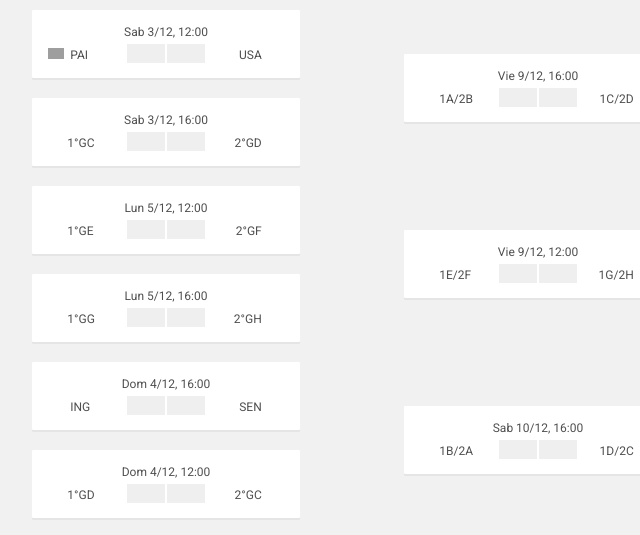
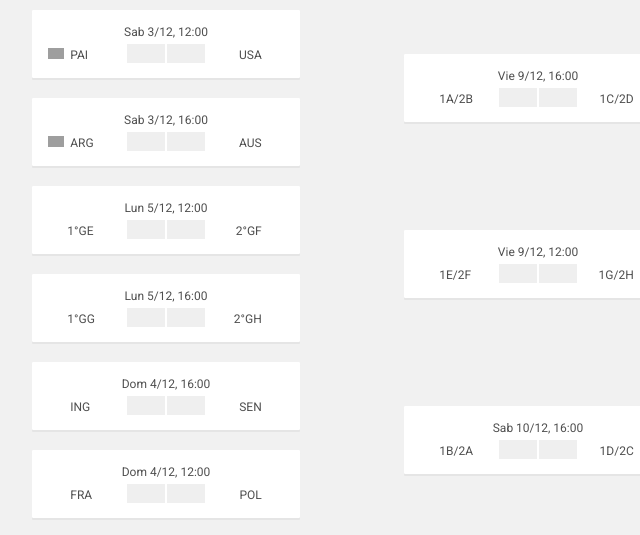
Before and after one commit to josemqu/2022-world-cup-fixture, a website with bundled scripts: page index.html in a window 1280 px wide. Shown: the part 1700-2235 px from the top of the page, 102-742 px from the left. Built offline with nearby package versions, Linux system fonts and the light colour scheme; grey boxes are pictures that could not be loaded; a script that the page names is missing; files whose address does not match are found by name.

Commit message:
second round #2

```diff
--- a/index.html
+++ b/index.html
@@ -135,10 +135,10 @@
                                 <table class="game">
                                     <tbody>
                                         <tr id="m50">
-                                            <td class="home-team"><i class="flag"></i>1°GC</td>
+                                            <td class="home-team"><i class="flag flag-argentina"></i> ARG</td>
                                             <td class="home-goals"></td>
                                             <td class="away-goals"></td>
-                                            <td class="away-team">2°GD <i class="flag"></i></td>
+                                            <td class="away-team">AUS <i class="flag flag-australia"></i></td>
                                         </tr>
                                     </tbody>
                                 </table>
@@ -187,10 +187,10 @@
                                 <table class="game">
                                     <tbody>
                                         <tr id="m52">
-                                            <td class="home-team"><i class="flag"></i>1°GD</td>
+                                            <td class="home-team"><i class="flag flag-france"></i> FRA</td>
                                             <td class="home-goals"></td>
                                             <td class="away-goals"></td>
-                                            <td class="away-team">2°GC <i class="flag"></i></td>
+                                            <td class="away-team">POL <i class="flag flag-poland"></i></td>
                                         </tr>
                                     </tbody>
                                 </table>
```
